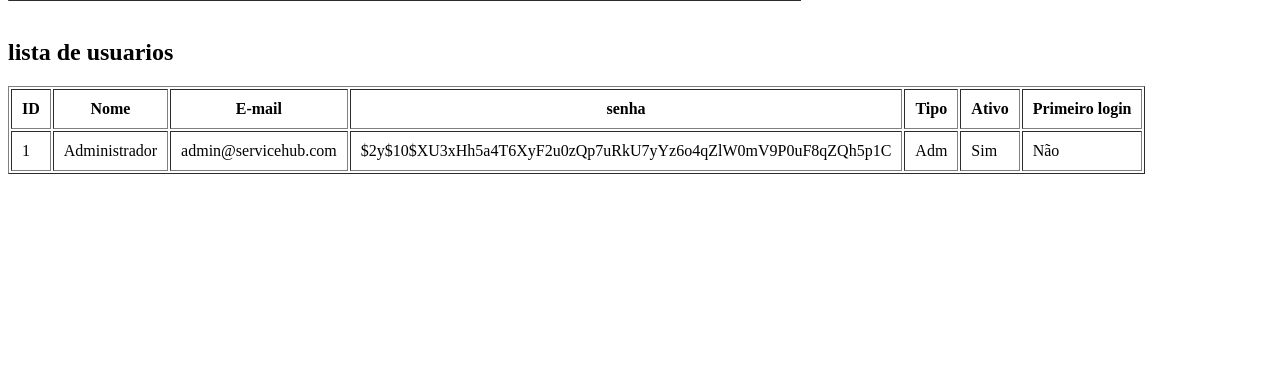
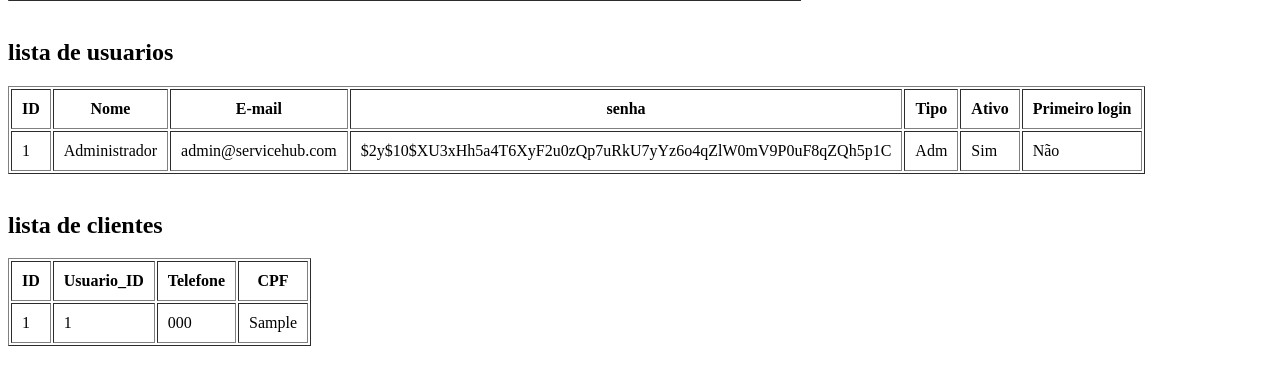
Before and after one commit to nicolassoz/servicehub, a PHP site: page /aulapdo.php in a window 1280 px wide. Shown: the part 280-665 px from the top of the page. Run offline with PHP 8.4, Linux system fonts and the light colour scheme; data comes from the database, SQL or seed files in the repository; tables that the repository leaves empty hold one stand-in row (values such as "Sample post").

Commit message:
criação de lista de cliente

```diff
--- a/aulapdo.php
+++ b/aulapdo.php
@@ -15,6 +15,13 @@ $com = $pdo->prepare($squ);
 $com ->execute();
 
 $usuarios = $com->fetchAll(PDO::FETCH_ASSOC);
+
+// clientes
+$sqc = "select * from clientes";
+$cma = $pdo->prepare($sqc);
+$cma ->execute();
+
+$clientes = $cma->fetchAll(PDO::FETCH_ASSOC);
 ?>
 
 
@@ -74,5 +81,24 @@ $usuarios = $com->fetchAll(PDO::FETCH_ASSOC);
     <?php endforeach; ?>
     </table>
 
+    <br>
+    <h2>lista de clientes</h2>
+    <table border="1" cellpadding = 10>
+        <tr>
+        <th>ID</th>
+        <th>Usuario_ID</th>
+        <th>Telefone</th>
+        <th>CPF</th>
+        </tr>
+    <?php  foreach($clientes as $cliente): ?>
+        <tr>
+        <td><?= $cliente['id']?></td>
+        <td><?= $cliente['usuario_id']?></td>
+        <td><?= $cliente['telefone']?></td>
+        <td><?= $cliente['cpf']?></td>
+        </tr>
+    <?php endforeach; ?>
+    </table>
+
 </body>
 </html>
```
